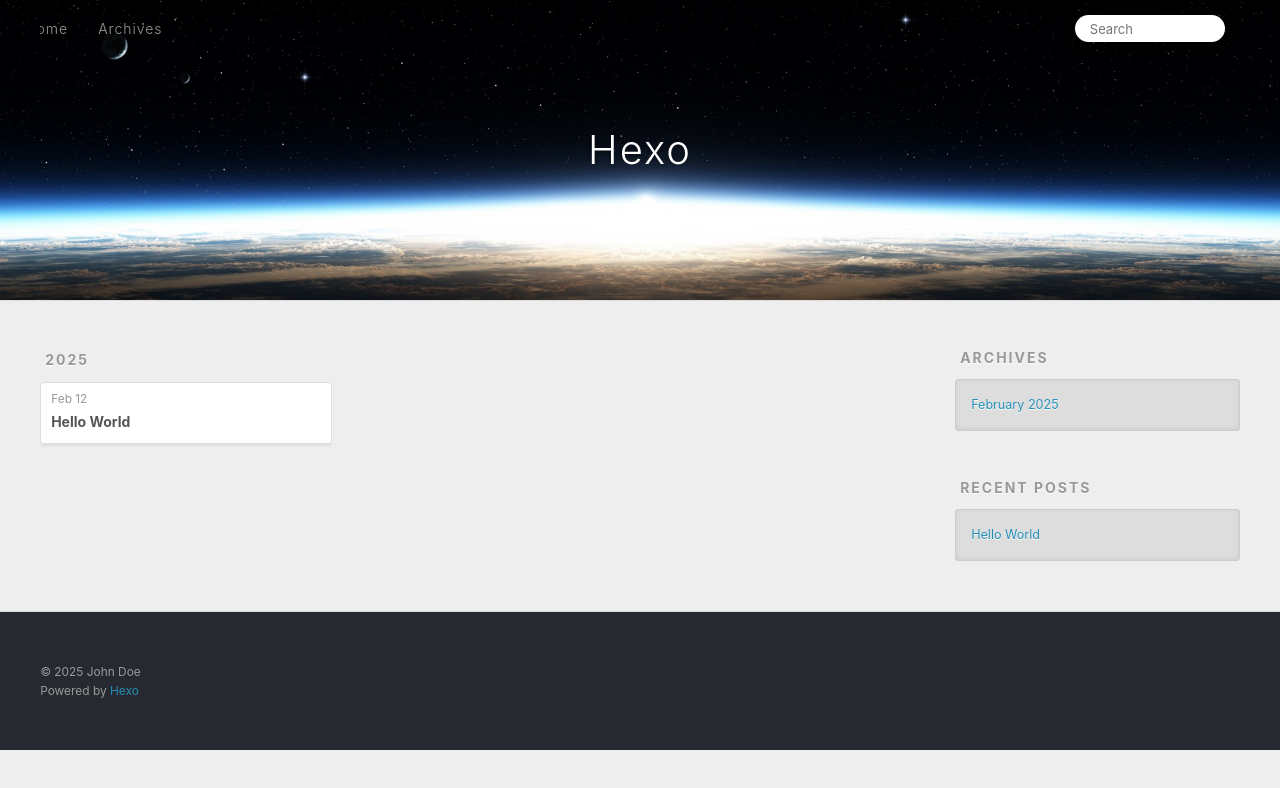
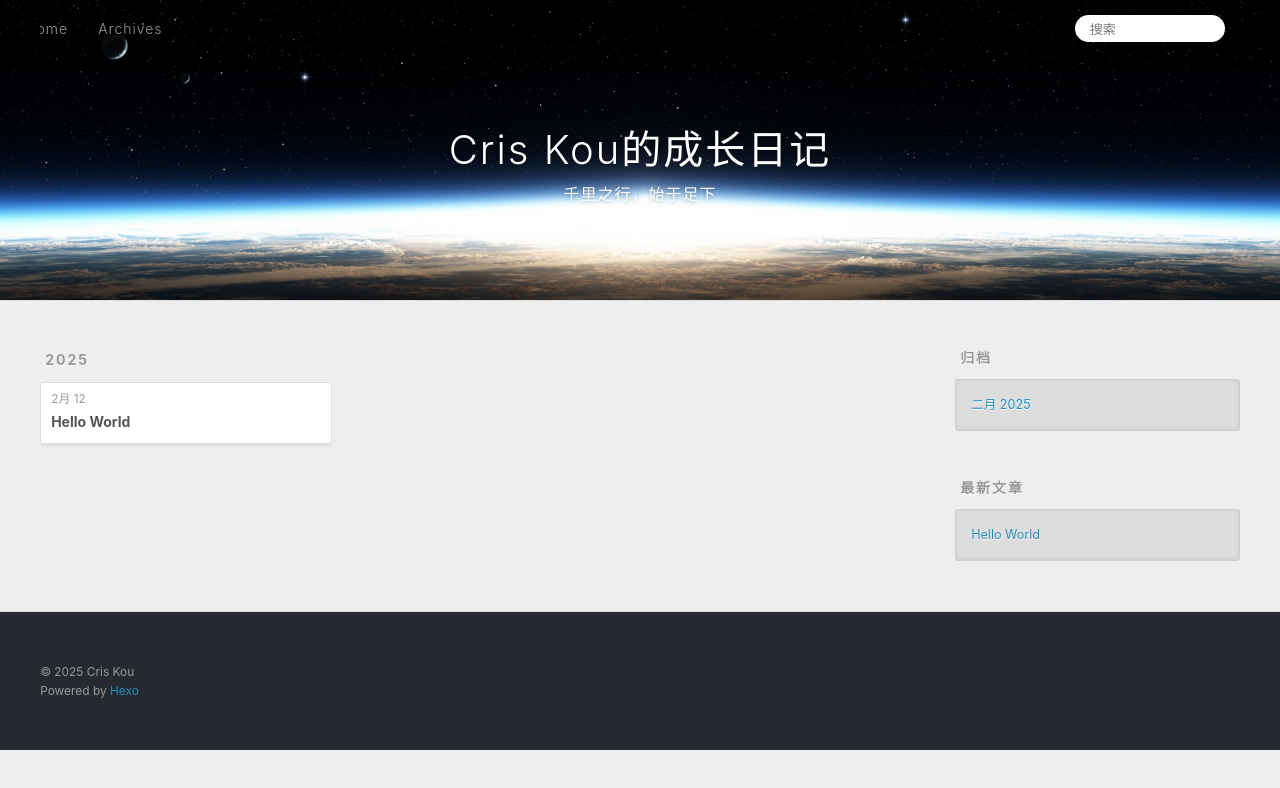
Before and after one commit to criskou/criskou.github.io, a plain HTML site: page archives/index.html in a window 1280 px wide. Both pictures are taken after a click on the link 1232 px from the left and 27 px from the top of the page. Drawn offline with Linux system fonts and the light colour scheme.

Commit message:
Site updated: 2025-02-12 10:38:18

```diff
--- a/archives/index.html
+++ b/archives/index.html
@@ -4,17 +4,17 @@
   <meta charset="utf-8">
 
 
-  <title>Archives | Hexo</title>
+  <title>归档 | Cris Kou的成长日记</title>
   <meta name="viewport" content="width=device-width, initial-scale=1, shrink-to-fit=no">
   <meta property="og:type" content="website">
-<meta property="og:title" content="Hexo">
+<meta property="og:title" content="Cris Kou的成长日记">
 <meta property="og:url" content="http://example.com/archives/index.html">
-<meta property="og:site_name" content="Hexo">
-<meta property="og:locale" content="en_US">
-<meta property="article:author" content="John Doe">
+<meta property="og:site_name" content="Cris Kou的成长日记">
+<meta property="og:locale" content="zh_CN">
+<meta property="article:author" content="Cris Kou">
 <meta name="twitter:card" content="summary">
 
-    <link rel="alternate" href="/atom.xml" title="Hexo" type="application/atom+xml">
+    <link rel="alternate" href="/atom.xml" title="Cris Kou的成长日记" type="application/atom+xml">
 
 
     <link rel="shortcut icon" href="/favicon.png">
@@ -39,8 +39,12 @@
   <div id="header-outer" class="outer">
     <div id="header-title" class="inner">
       <h1 id="logo-wrap">
-        <a href="/" id="logo">Hexo</a>
+        <a href="/" id="logo">Cris Kou的成长日记</a>
       </h1>
+
+        <h2 id="subtitle-wrap">
+          <a href="/" id="subtitle">千里之行，始于足下</a>
+        </h2>
 
     </div>
     <div id="header-inner" class="inner">
@@ -55,12 +59,12 @@
       <nav id="sub-nav">
 
 
-          <a class="nav-icon" href="/atom.xml" title="RSS Feed"><span class="fa fa-rss"></span></a>
+          <a class="nav-icon" href="/atom.xml" title="RSS 订阅"><span class="fa fa-rss"></span></a>
 
-        <a class="nav-icon nav-search-btn" title="Search"><span class="fa fa-search"></span></a>
+        <a class="nav-icon nav-search-btn" title="搜索"><span class="fa fa-search"></span></a>
       </nav>
       <div id="search-form-wrap">
-        <form action="//google.com/search" method="get" accept-charset="UTF-8" class="search-form"><input type="search" name="q" class="search-form-input" placeholder="Search"><button type="submit" class="search-form-submit">&#xF002;</button><input type="hidden" name="sitesearch" value="http://example.com"></form>
+        <form action="//google.com/search" method="get" accept-charset="UTF-8" class="search-form"><input type="search" name="q" class="search-form-input" placeholder="搜索"><button type="submit" class="search-form-submit">&#xF002;</button><input type="hidden" name="sitesearch" value="http://example.com"></form>
       </div>
     </div>
   </div>
@@ -84,7 +88,7 @@
   <div class="archive-article-inner">
     <header class="archive-article-header">
       <a href="/2025/02/12/hello-world/" class="archive-article-date">
-  <time class="dt-published" datetime="2025-02-12T02:11:09.083Z" itemprop="datePublished">Feb 12</time>
+  <time class="dt-published" datetime="2025-02-12T02:11:09.083Z" itemprop="datePublished">2月 12</time>
 </a>
 
 
@@ -116,9 +120,9 @@
 
 
   <div class="widget-wrap">
-    <h3 class="widget-title">Archives</h3>
+    <h3 class="widget-title">归档</h3>
     <div class="widget">
-      <ul class="archive-list"><li class="archive-list-item"><a class="archive-list-link" href="/archives/2025/02/">February 2025</a></li></ul>
+      <ul class="archive-list"><li class="archive-list-item"><a class="archive-list-link" href="/archives/2025/02/">二月 2025</a></li></ul>
     </div>
   </div>
 
@@ -126,7 +130,7 @@
 
 
   <div class="widget-wrap">
-    <h3 class="widget-title">Recent Posts</h3>
+    <h3 class="widget-title">最新文章</h3>
     <div class="widget">
       <ul>
 
@@ -147,7 +151,7 @@
   <div class="outer">
     <div id="footer-info" class="inner">
 
-      &copy; 2025 John Doe<br>
+      &copy; 2025 Cris Kou<br>
       Powered by <a href="https://hexo.io/" target="_blank">Hexo</a>
     </div>
   </div>
```
Also changed, not shown: 2025/02/12/hello-world/index.html (+18 -14 lines), archives/2025/02/index.html (+19 -15 lines), archives/2025/index.html (+19 -15 lines), index.html (+19 -15 lines).
